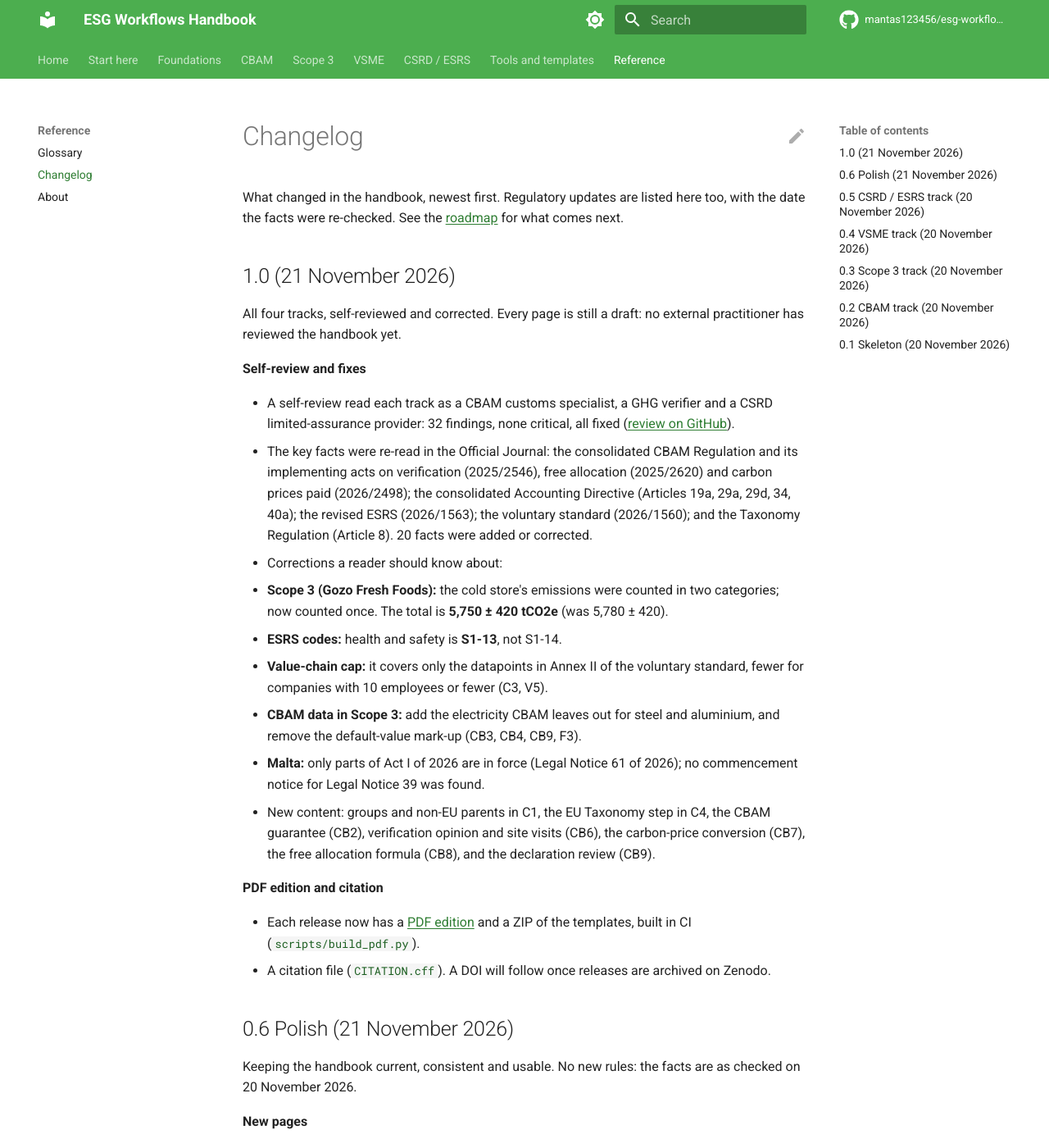
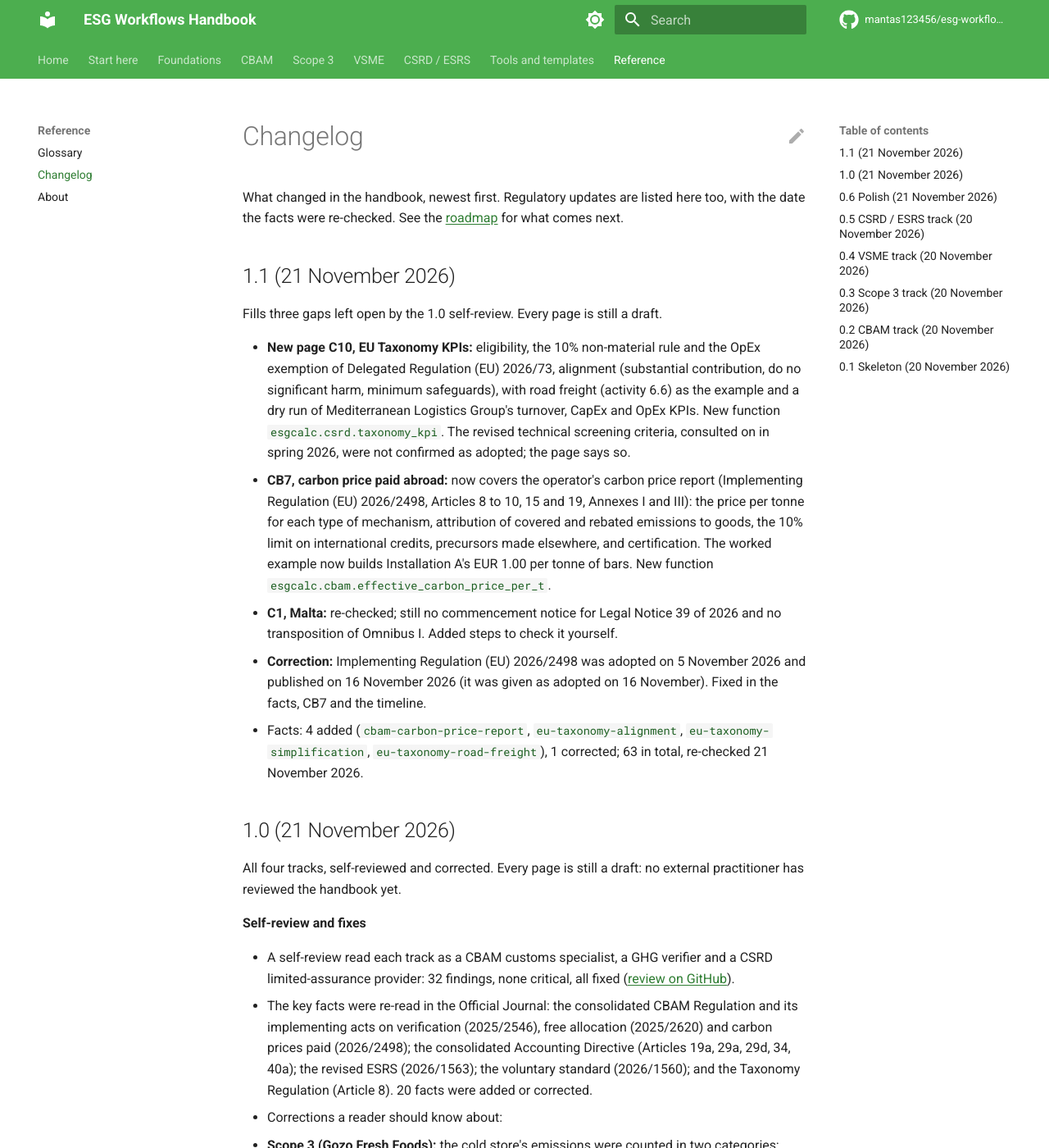
Before and after one commit to mantas123456/esg-workflows-handbook, an MkDocs documentation site: the page built from docs/changelog.md, in a window 1280 px wide and 1400 px high. Shown: the whole window at 82% size. Built offline with MkDocs 1.6.1 and Material for MkDocs 9.7.7, drawn with Linux system fonts in a browser that asks for light colours; comment, search, counter and statistics services are not loaded.

Commit message:
Release 1.1: changelog, roadmap, status and citation
Co-Authored-By: Claude Opus 5.5 <noreply@anthropic.com>

```diff
--- a/docs/changelog.md
+++ b/docs/changelog.md
@@ -3,6 +3,36 @@
 What changed in the handbook, newest first. Regulatory updates are listed
 here too, with the date the facts were re-checked. See the
 [roadmap](roadmap.md) for what comes next.
+
+## 1.1 (21 November 2026)
+
+Fills three gaps left open by the 1.0 self-review. Every page is still a
+draft.
+
+- **New page C10, EU Taxonomy KPIs:** eligibility, the 10% non-material
+  rule and the OpEx exemption of Delegated Regulation (EU) 2026/73,
+  alignment (substantial contribution, do no significant harm, minimum
+  safeguards), with road freight (activity 6.6) as the example and a dry
+  run of Mediterranean Logistics Group's turnover, CapEx and OpEx KPIs.
+  New function `esgcalc.csrd.taxonomy_kpi`. The revised technical screening
+  criteria, consulted on in spring 2026, were not confirmed as adopted;
+  the page says so.
+- **CB7, carbon price paid abroad:** now covers the operator's carbon price
+  report (Implementing Regulation (EU) 2026/2498, Articles 8 to 10, 15 and
+  19, Annexes I and III): the price per tonne for each type of mechanism,
+  attribution of covered and rebated emissions to goods, the 10% limit on
+  international credits, precursors made elsewhere, and certification.
+  The worked example now builds Installation A's EUR 1.00 per tonne of
+  bars. New function `esgcalc.cbam.effective_carbon_price_per_t`.
+- **C1, Malta:** re-checked; still no commencement notice for Legal Notice
+  39 of 2026 and no transposition of Omnibus I. Added steps to check it
+  yourself.
+- **Correction:** Implementing Regulation (EU) 2026/2498 was adopted on
+  5 November 2026 and published on 16 November 2026 (it was given as
+  adopted on 16 November). Fixed in the facts, CB7 and the timeline.
+- Facts: 4 added (`cbam-carbon-price-report`, `eu-taxonomy-alignment`,
+  `eu-taxonomy-simplification`, `eu-taxonomy-road-freight`), 1 corrected;
+  63 in total, re-checked 21 November 2026.
 
 ## 1.0 (21 November 2026)
 
```
Also changed, not shown: README.md (+1 -1 lines), docs/about.md (+4 -2 lines), docs/index.md (+1 -1 lines), docs/roadmap.md (+1 -0 lines), review/self-review-1.0.md (+5 -0 lines), 1 other file.
